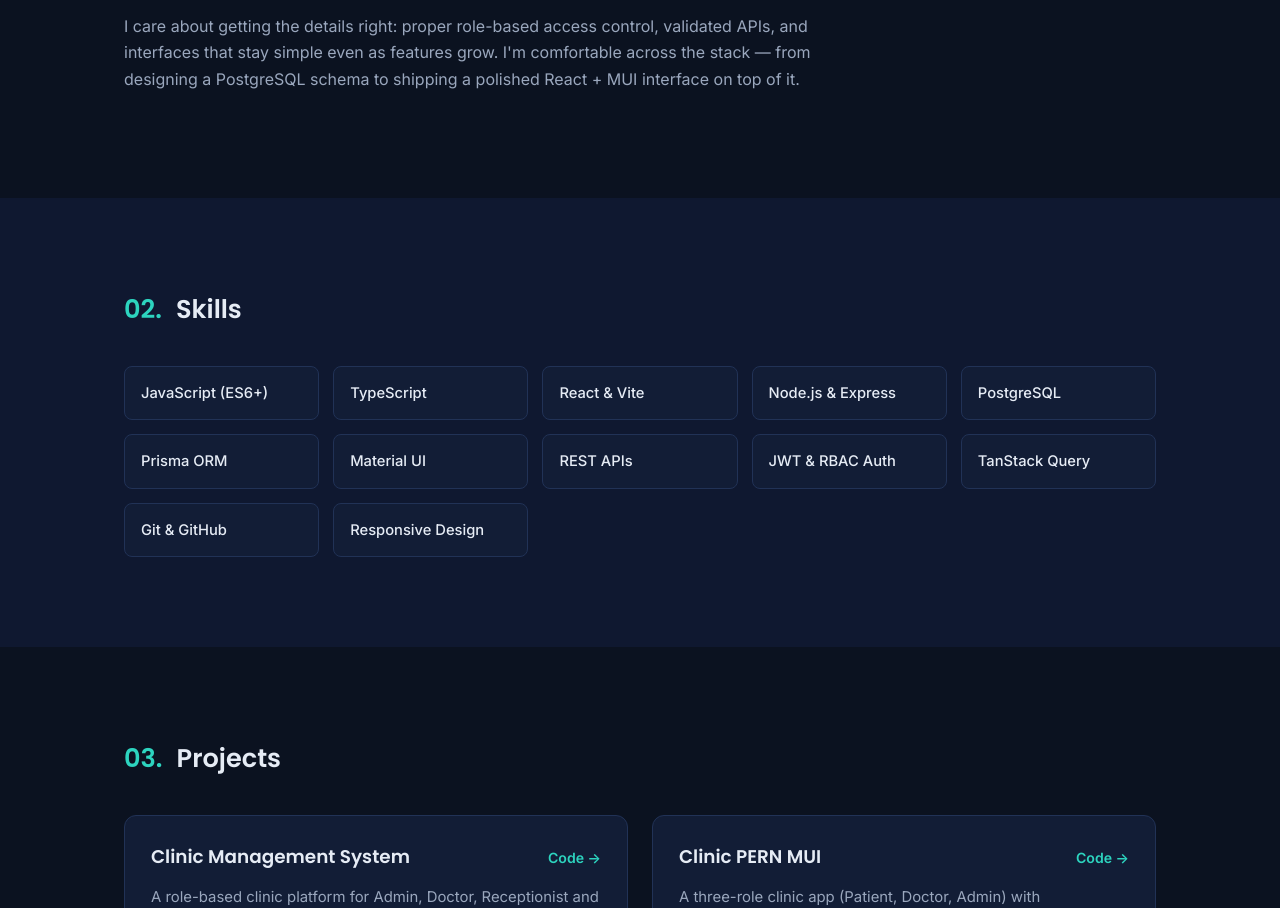
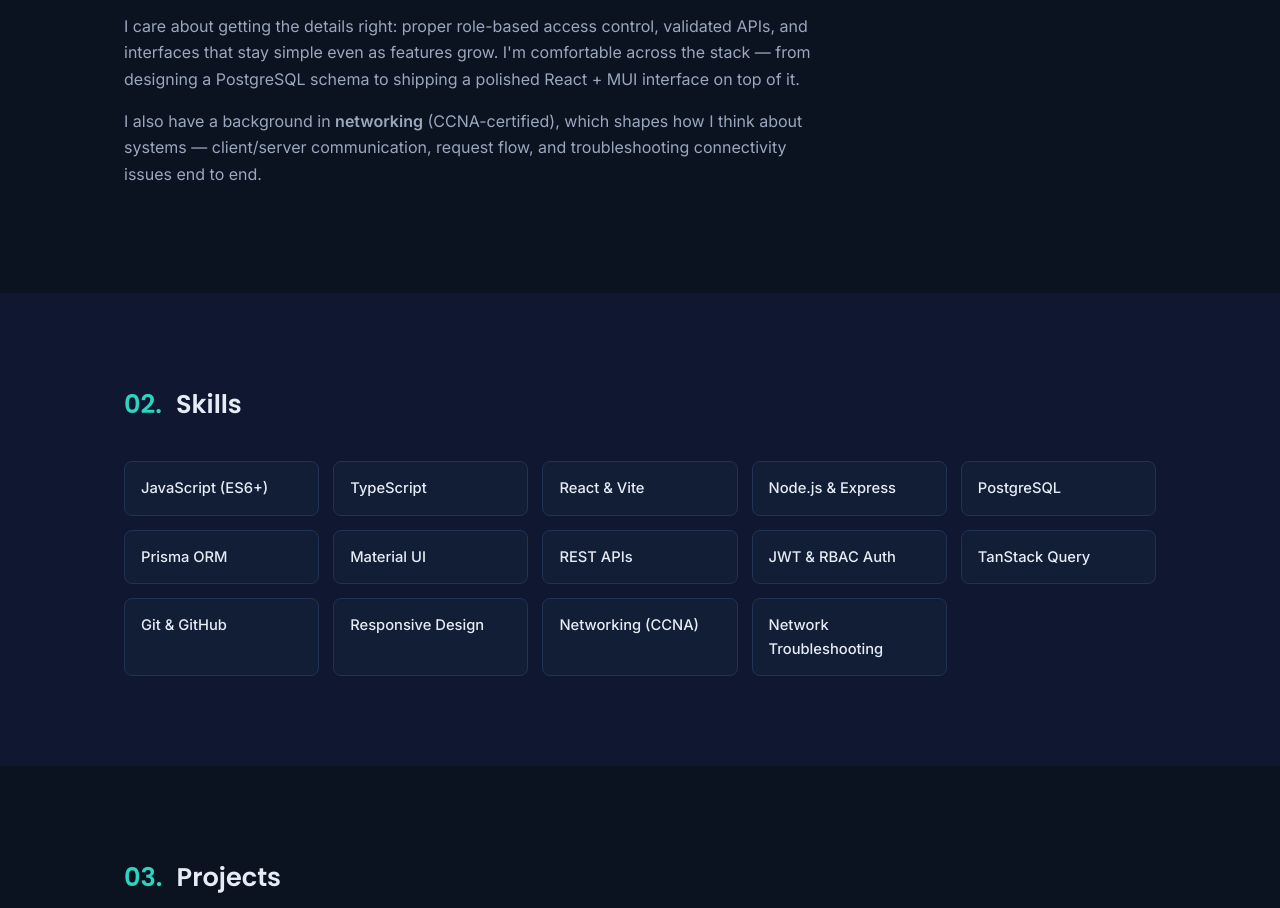
Before and after one commit to Aya-almhaid/Aya-almhaid.github.io, a plain HTML site: page index.html in a window 1280 px wide. Shown: the part 1034-1942 px from the top of the page. Drawn offline with Linux system fonts and the light colour scheme.

Commit message:
Add networking background (CCNA) to bio and skills

```diff
--- a/index.html
+++ b/index.html
@@ -67,6 +67,11 @@
             I'm comfortable across the stack — from designing a PostgreSQL schema to
             shipping a polished React + MUI interface on top of it.
           </p>
+          <p>
+            I also have a background in <strong>networking</strong> (CCNA-certified),
+            which shapes how I think about systems — client/server communication,
+            request flow, and troubleshooting connectivity issues end to end.
+          </p>
         </div>
       </div>
     </section>
@@ -87,6 +92,8 @@
           <li>TanStack Query</li>
           <li>Git &amp; GitHub</li>
           <li>Responsive Design</li>
+          <li>Networking (CCNA)</li>
+          <li>Network Troubleshooting</li>
         </ul>
       </div>
     </section>
```
